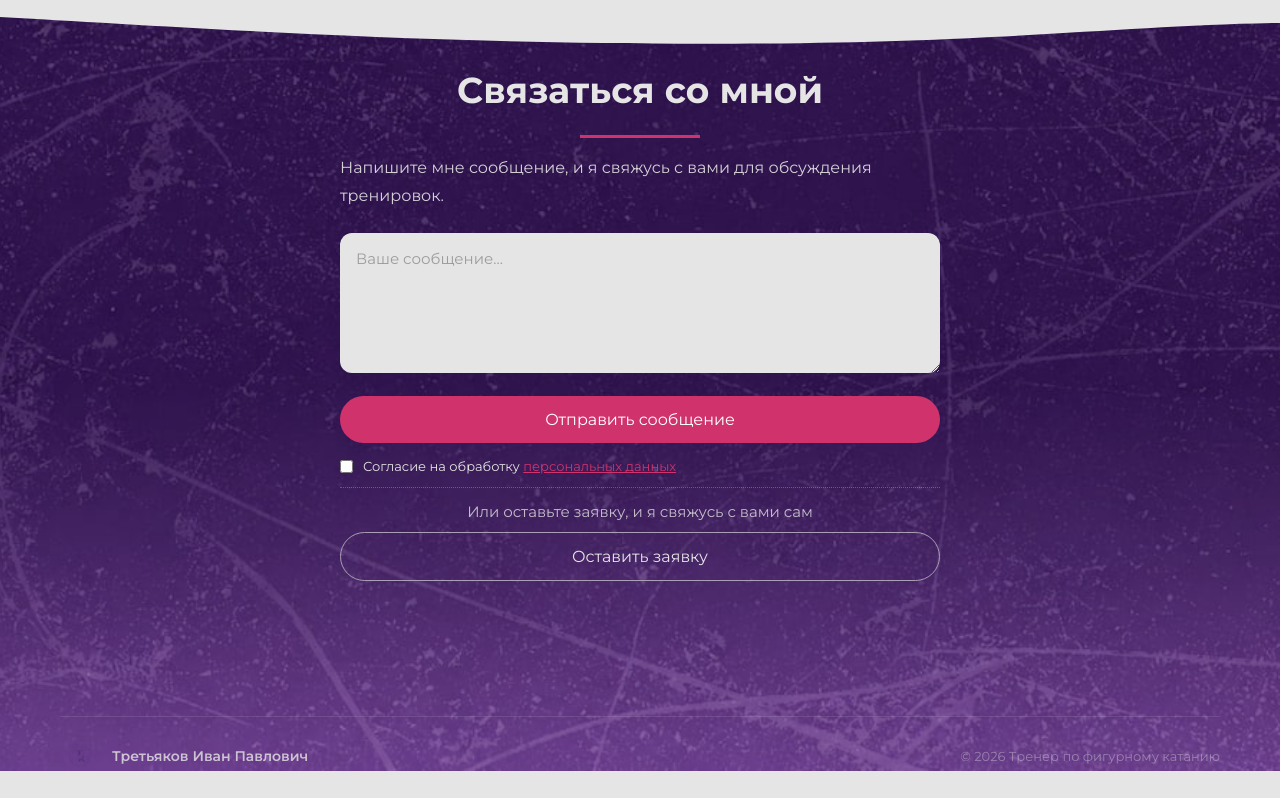
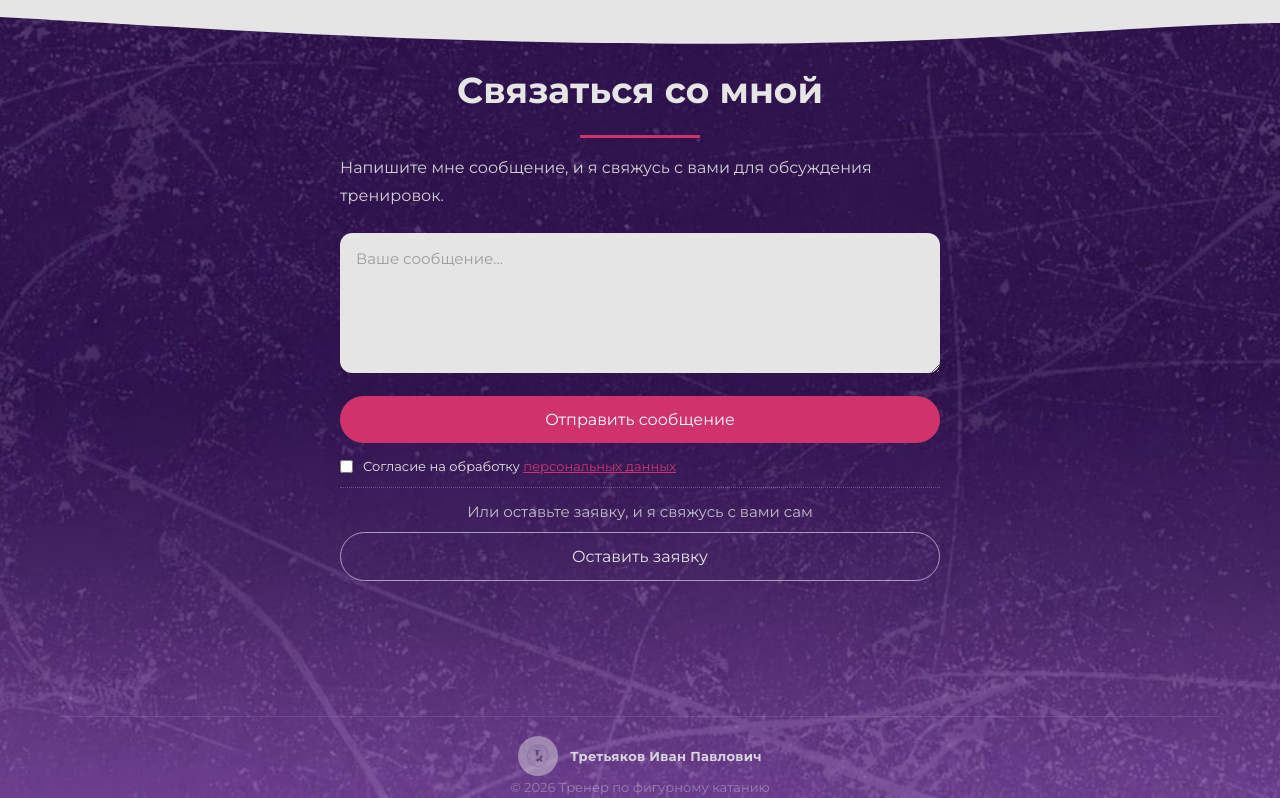
Before and after one commit to PivoGameDev/tretyakov-coach, a plain HTML site: page index.html in a window 1280 px wide. Shown: the part 3568-4366 px from the top of the page. Before the commit the page ends 4339 px from the top, so only its background shows below. Drawn offline with Linux system fonts and the light colour scheme; a web font is replaced by a local one.

Commit message:
Center footer content

```diff
--- a/css/style.css
+++ b/css/style.css
@@ -1429,24 +1429,42 @@ body[data-mode="amateur"] .hero-image img {
 
 .footer-bottom {
   display: flex;
-  justify-content: space-between;
+  flex-direction: column;
   align-items: center;
-  flex-wrap: wrap;
-  gap: 12px;
+  gap: 6px;
+  text-align: center;
 }
 
 .footer-logo {
   display: flex;
   align-items: center;
   gap: 12px;
-  font-size: 14px;
+  font-size: 15px;
   font-weight: 600;
-  opacity: 0.8;
+  opacity: 0.9;
+  position: relative;
+}
+
+.footer-logo-bg {
+  position: absolute;
+  width: 40px;
+  height: 40px;
+  border-radius: 50%;
+  background: var(--color-light);
+  opacity: 0.5;
+}
+
+.footer-logo span {
+  font-family: 'Unbounded', var(--font-main);
+  font-size: 13px;
+  font-weight: 700;
+  letter-spacing: 0.3px;
 }
 
 .footer-logo img {
   border-radius: 50%;
-  opacity: 0.7;
+  position: relative;
+  z-index: 1;
 }
 
 .footer-copy {
--- a/index.html
+++ b/index.html
@@ -383,6 +383,7 @@
       <div class="footer-divider"></div>
       <div class="footer-bottom">
         <div class="footer-logo">
+          <div class="footer-logo-bg"></div>
           <img src="logo-circle.png" alt="Логотип" width="40" height="40">
           <span>Третьяков Иван Павлович</span>
         </div>
```
